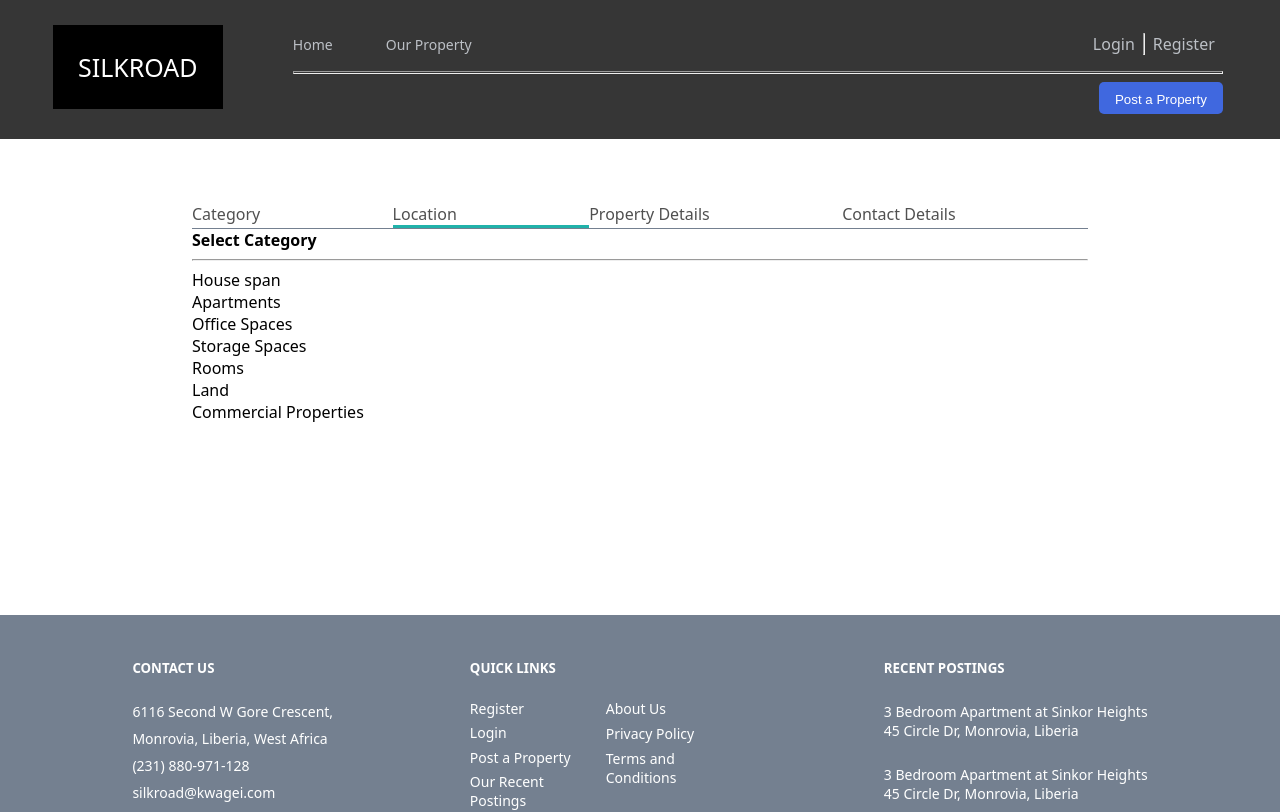
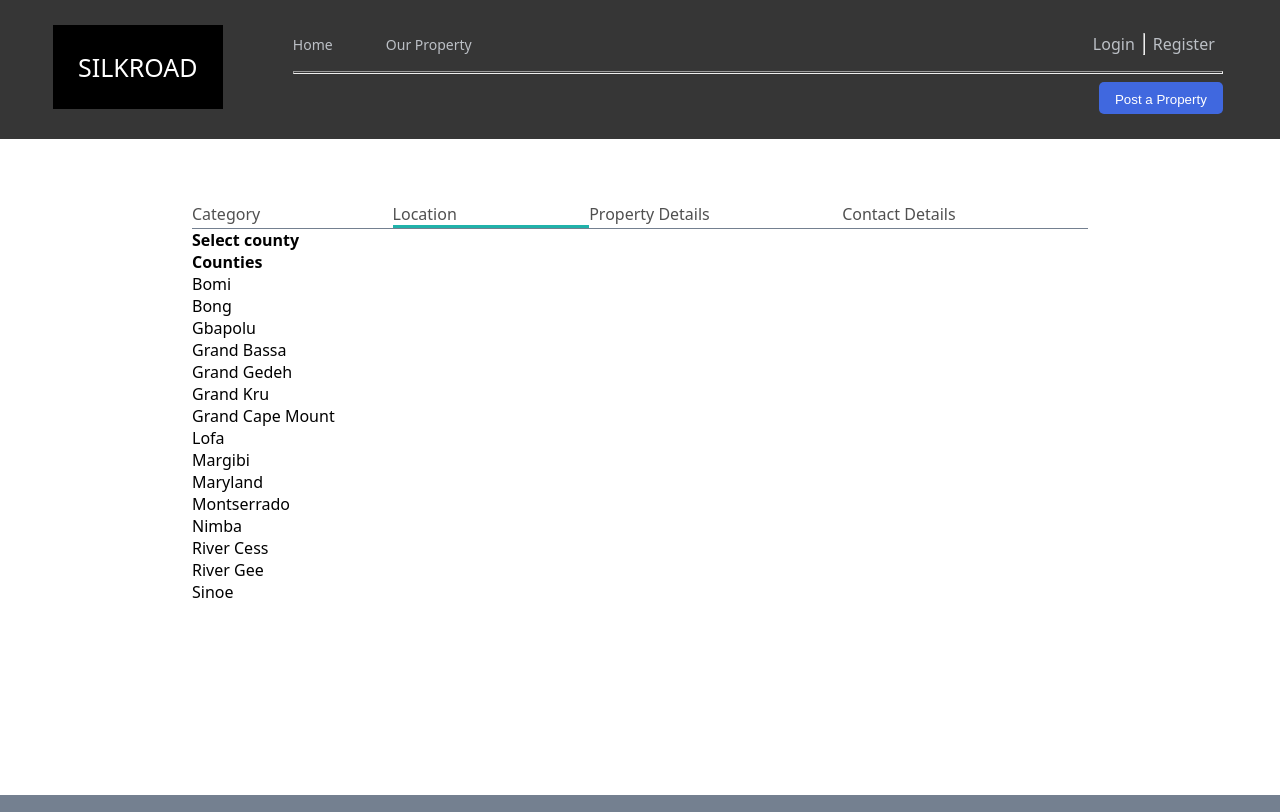
Before and after one commit to benjaminangafua/silk-road-vue-composition-api, a Vue app: page /post-a-property/location in a window 1280 px wide. Shown: the top 812 px of the page. Built offline with nearby package versions, Linux system fonts and the light colour scheme.

Commit message:
Updated property details

```diff
--- a/src/views/Location.vue
+++ b/src/views/Location.vue
@@ -16,18 +16,29 @@ import HeadTop from '../components/HeadTop.vue';
                 <div class="property-details"><RouterLink to="/post-a-property/detail">Property Details</RouterLink> </div>
                 <div class="contact-details"><RouterLink to="/post-a-property/contact-detail"> Contact Details</RouterLink> </div>
             </div>
-            <div class="select-category"><strong>Select Category</strong></div>
-            <div>
-                <hr>
-            </div>
-            <div class="category-list">
-                <div class="houses">House span</div>
-                <div class="apartments">Apartments</div>
-                <div class="office-space">Office Spaces</div>
-                <div class="storage-space">Storage Spaces</div>
-                <div class="rooms">Rooms</div>
-                <div class="land">Land</div>
-                <div class="commercial-properties">Commercial Properties</div>
+
+            <div class="select-county"><strong>Select county</strong></div>
+
+            <div class="location-list">
+                <div class="county-list">
+                    <b>Counties</b>
+                    <div class="county">Bomi</div>
+                    <div class="county">Bong</div>
+                    <div class="county">Gbapolu</div>
+                    <div class="county">Grand Bassa</div>
+                    <div class="county">Grand Gedeh</div>
+                    <div class="county">Grand Kru</div>
+                    <div class="county">Grand Cape Mount</div>
+                    <div class="county">Lofa</div>
+                    <div class="county">Margibi</div>
+                    <div class="county">Maryland</div>
+                    <div class="county">Montserrado</div>
+                    <div class="county">Nimba</div>
+                    <div class="county">River Cess</div>
+                    <div class="county">River Gee</div>
+                    <div class="county">Sinoe</div>
+                </div>
+                <div class="district-list"></div>
             </div>
         </div>
         <div id="footer"><FooterDown /></div>
```
